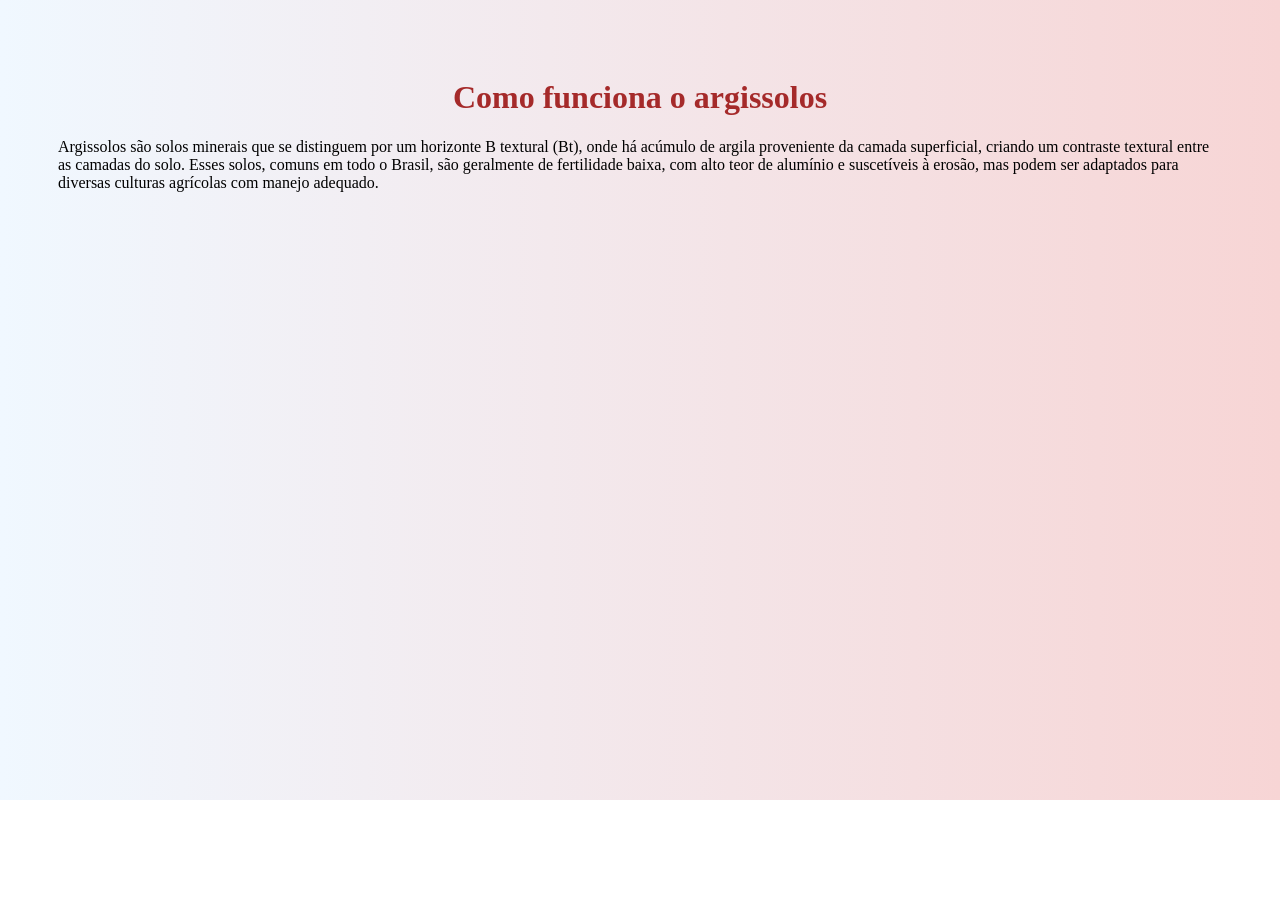
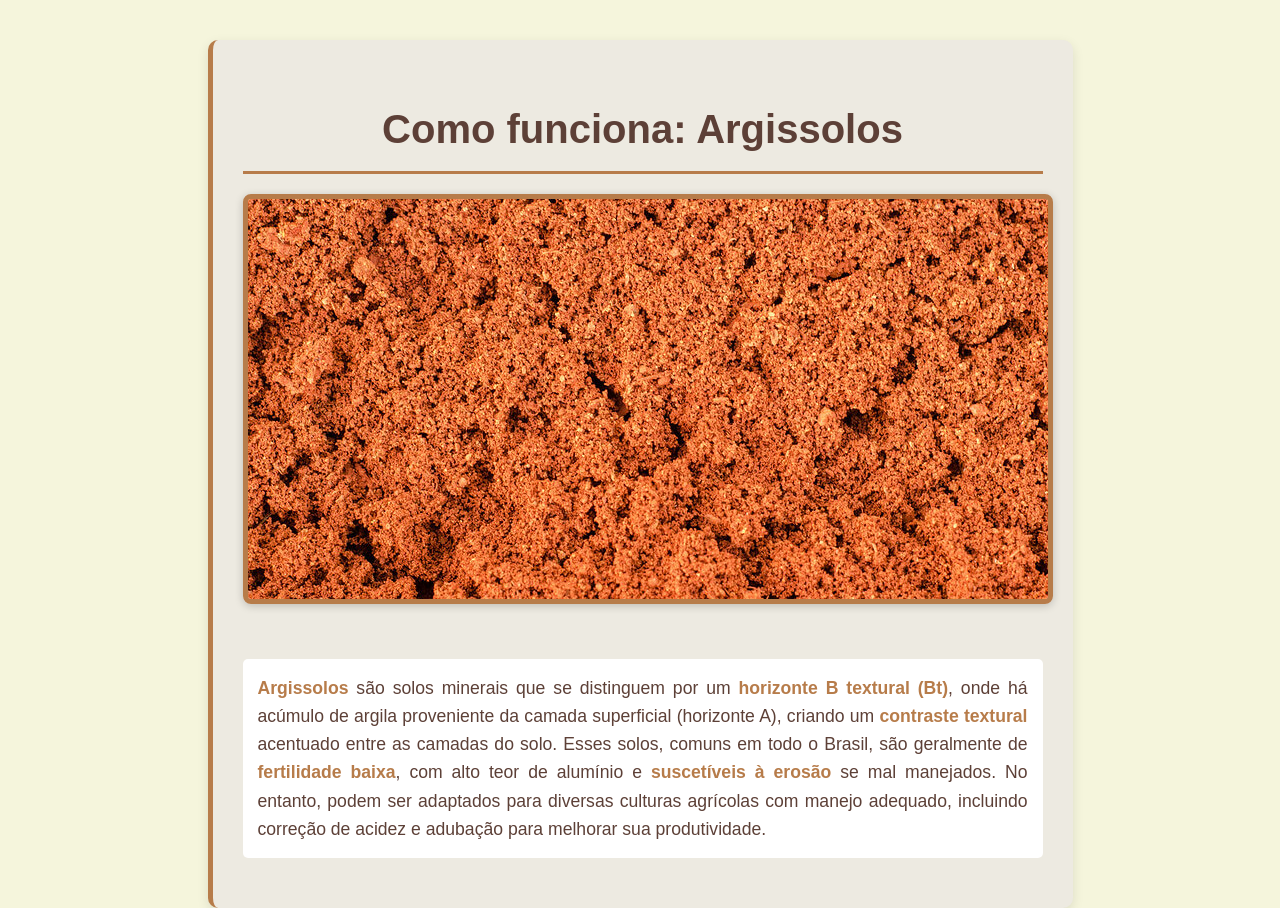
Before and after one commit to Klzbug/Traba_Solos, a plain HTML site: page Cards_Aruera/Argissolos.html in a window 1280 px wide. Before the commit the page ends 800 px from the top, so only its background shows below. Drawn offline with Linux system fonts and the light colour scheme.

Commit message:
argissolos

```diff
--- a/Cards_Aruera/Argissolos.html
+++ b/Cards_Aruera/Argissolos.html
@@ -5,19 +5,74 @@
     <meta name="viewport" content="width=device-width, initial-scale=1.0">
     <title>Solos.Argi</title>
     <style>
+
         body {
-            background: linear-gradient(to right, #f0f8ff, #f7d5d5);
-            padding: 50px;
+            background-color: #F5F5DC;
+            font-family: 'Arial', sans-serif;
+            color: #5D4037;
+            line-height: 1.6;
+            margin: 0;
+            padding: 0;
+            display: flex;
+            flex-direction: column;
+            align-items: center;
+        }
 
+        .content-container {
+            max-width: 800px;
+            width: 90%;
+            background-color: #EDEAE1;
+            padding: 30px;
+            box-shadow: 0 4px 12px rgba(0, 0, 0, 0.1);
+            border-radius: 10px;
+            margin-top: 40px;
+            border-left: 5px solid #B77C4A;
         }
+
         h1 {
             text-align: center;
-            color: brown;
+            color: #5D4037;
+            font-size: 2.5em;
+            margin-bottom: 20px;
+            border-bottom: 3px solid #B77C4A;
+            padding-bottom: 10px;
         }
+
+        .argi-dec {
+            width: 100%;
+            max-height: 400px;
+            object-fit: cover;
+            border-radius: 8px;
+            margin-bottom: 30px;
+            border: 5px solid #B77C4A;
+            box-shadow: 0 2px 8px rgba(0, 0, 0, 0.2);
+        }
+
+        p {
+            font-size: 1.1em;
+            text-align: justify;
+            margin-bottom: 20px;
+            padding: 15px;
+            background-color: #ffffff;
+            border-radius: 5px;
+        }
+
+        p strong {
+            color: #B77C4A;
+        }
+
     </style>
 </head>
-<body class="Argi" id="Argi">
-    <h1>Como funciona o argissolos</h1>
-    <p>Argissolos são solos minerais que se distinguem por um horizonte B textural (Bt), onde há acúmulo de argila proveniente da camada superficial, criando um contraste textural entre as camadas do solo. Esses solos, comuns em todo o Brasil, são geralmente de fertilidade baixa, com alto teor de alumínio e suscetíveis à erosão, mas podem ser adaptados para diversas culturas agrícolas com manejo adequado. </p>
+<body>
+    <div class="content-container">
+        <h1>Como funciona: Argissolos</h1>
+
+        <img src="/Images/argi.jpg" alt="Perfil de solo argissolo" class="argi-dec">
+
+        <p>
+            <strong>Argissolos</strong> são solos minerais que se distinguem por um <strong>horizonte B textural (Bt)</strong>, onde há acúmulo de argila proveniente da camada superficial (horizonte A), criando um <strong>contraste textural</strong> acentuado entre as camadas do solo.
+            Esses solos, comuns em todo o Brasil, são geralmente de <strong>fertilidade baixa</strong>, com alto teor de alumínio e <strong>suscetíveis à erosão</strong> se mal manejados. No entanto, podem ser adaptados para diversas culturas agrícolas com manejo adequado, incluindo correção de acidez e adubação para melhorar sua produtividade.
+        </p>
+    </div>
 </body>
 </html>
```
Also changed, not shown: Index.html (+1 -1 lines), Images/argi.jpg (added).
